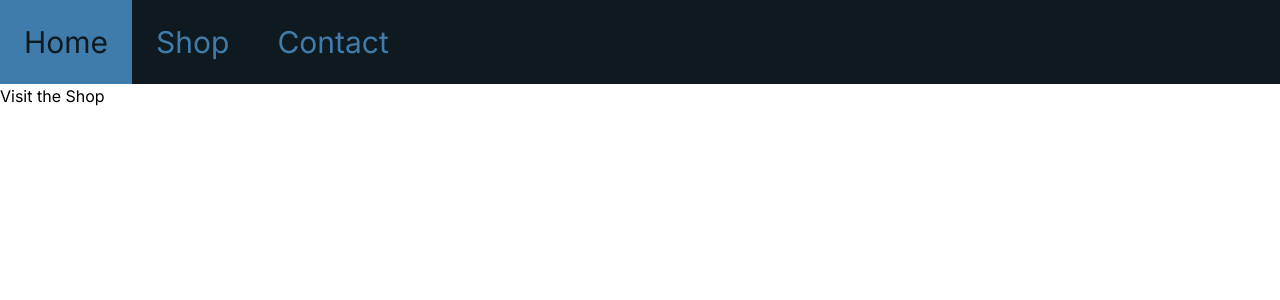
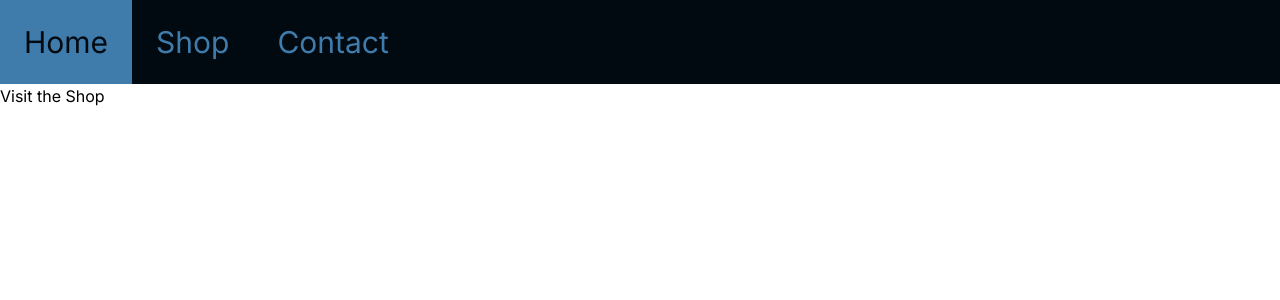
Before and after one commit to MikeMelchior/next-shopping-cart, a Next.js app: page / in a window 1280 px wide. Shown: the top 300 px of the page. Built offline with nearby package versions, Linux system fonts and the light colour scheme.

Commit message:
add theme extensions

```diff
--- a/tailwind.config.js
+++ b/tailwind.config.js
@@ -11,10 +11,22 @@ module.exports = {
         colors: {
             'steel-blue': '#3F7CAC',
             'platinum': '#E7E7E7',
-            'rich-black': '#0F1A20'
+            'rich-black': '#000A10'
         },
         gridTemplateColumns: {
-            'auto-fill': 'repeat(auto-fill,minmax(300px,1fr))'
+            'auto-fill': 'repeat(auto-fit,minmax(300px,1fr))'
+        },
+        backgroundImage: {
+            'clothes': "url('../public/clothes.jpg')",
+            'clothes1': "url('../public/clothes1.jpg')",
+            'clothes2': "url('../public/clothes2.jpg')",
+            'dark': "linear-gradient(90deg, rgba(200, 200, 200), rgba(120, 120, 120) )",
+        },
+        height: {
+            'fill': 'calc(100vh - 80px)'
+        },
+        minHeight: {
+            'fill': 'calc(100vh - 80px)'
         }
     },
   },
```
